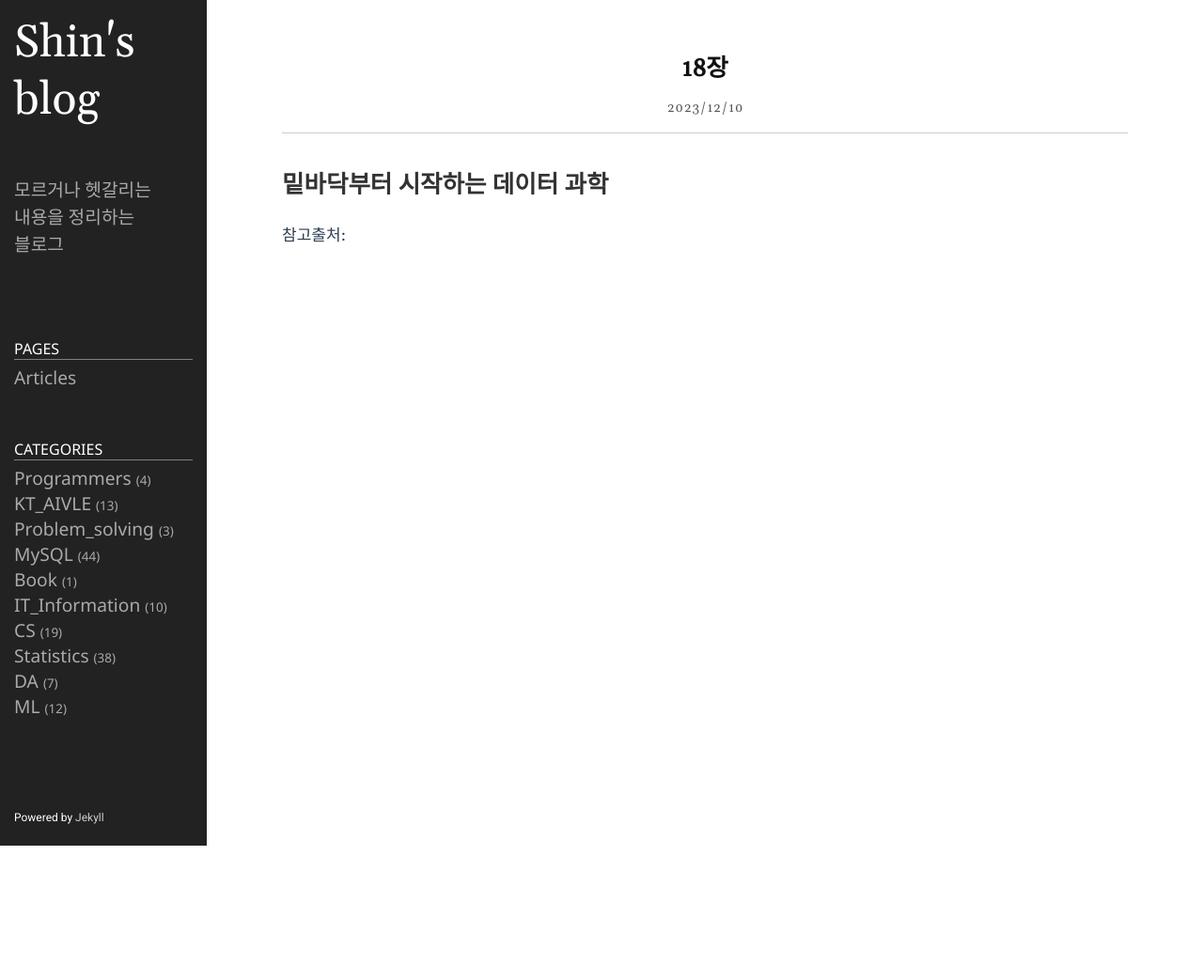
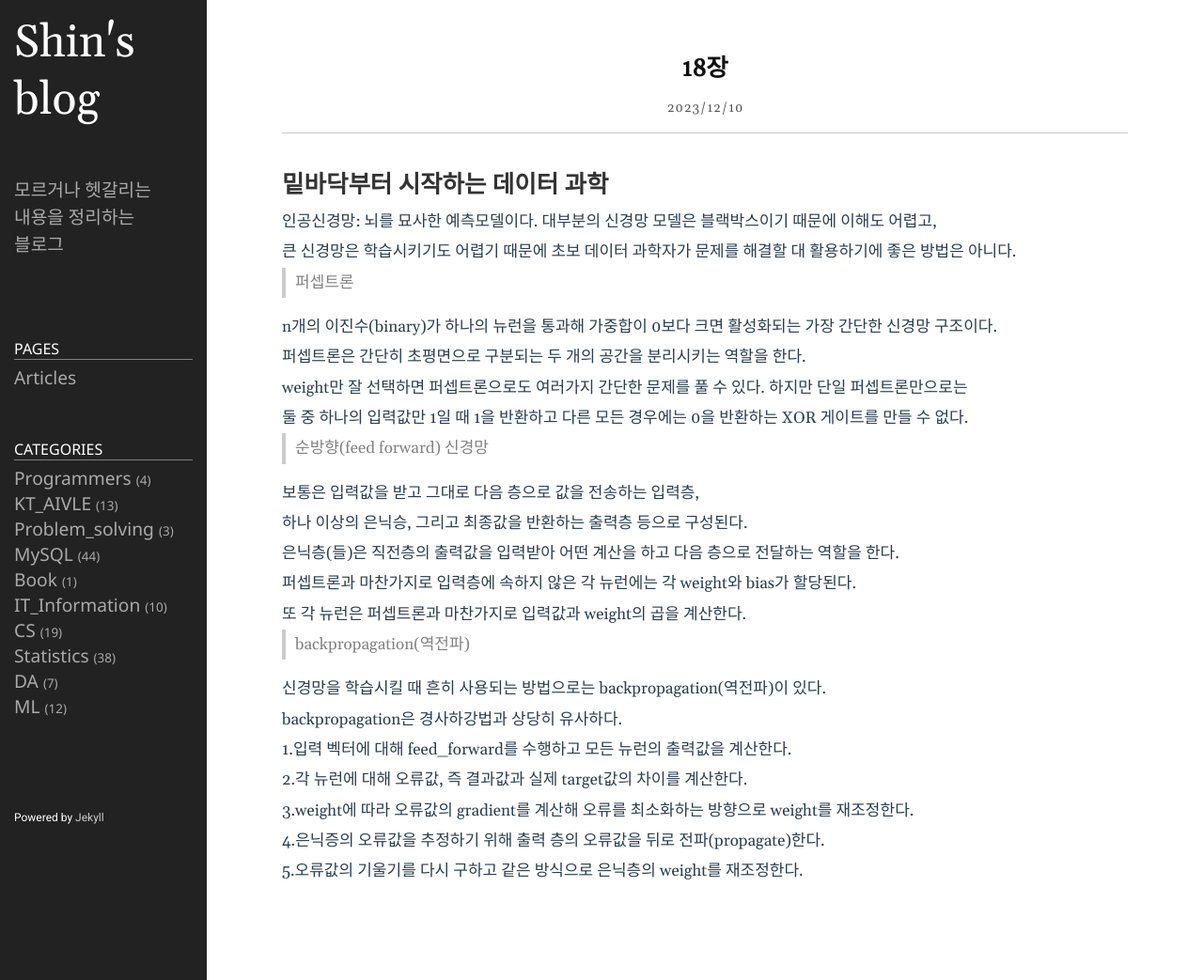
Before and after one commit to shina1221/shina1221.github.io, a Jekyll site: the page built from _posts/도서/밑바닥부터 시작하는 데이터 과학/2023-12-08-10-18장 신경망.markdown, in a window 1280 px wide. Shown: the whole page at 94% size. Built offline with Jekyll 4.4.1, drawn with Linux system fonts in a browser that asks for light colours; before the commit the page ends 900 px from its top, so only the background shows below that.

Commit message:
Update 2023-12-08-10-18장 신경망.markdown

```diff
--- a/_posts/도서/밑바닥부터 시작하는 데이터 과학/2023-12-08-10-18장 신경망.markdown
+++ b/_posts/도서/밑바닥부터 시작하는 데이터 과학/2023-12-08-10-18장 신경망.markdown
@@ -7,8 +7,32 @@ use_math: true
 ---
 # 밑바닥부터 시작하는 데이터 과학
 
->
+인공신경망: 뇌를 묘사한 예측모델이다. 대부분의 신경망 모델은 블랙박스이기 때문에 이해도 어렵고,
+큰 신경망은 학습시키기도 어렵기 때문에 초보 데이터 과학자가 문제를 해결할 대 활용하기에 좋은 방법은 아니다.
 
+> 퍼셉트론
 
+n개의 이진수(binary)가 하나의 뉴런을 통과해 가중합이 0보다 크면 활성화되는 가장 간단한 신경망 구조이다.
+퍼셉트론은 간단히 초평면으로 구분되는 두 개의 공간을 분리시키는 역할을 한다.
+weight만 잘 선택하면 퍼셉트론으로도 여러가지 간단한 문제를 풀 수 있다. 하지만 단일 퍼셉트론만으로는
+둘 중 하나의 입력값만 1일 때 1을 반환하고 다른 모든 경우에는 0을 반환하는 XOR 게이트를 만들 수 없다.
+<br>
 
-참고출처:
+> 순방향(feed forward) 신경망
+
+보통은 입력값을 받고 그대로 다음 층으로 값을 전송하는 입력층,
+하나 이상의 은닉승, 그리고 최종값을 반환하는 출력층 등으로 구성된다.
+은닉층(들)은 직전층의 출력값을 입력받아 어떤 계산을 하고 다음 층으로 전달하는 역할을 한다.
+퍼셉트론과 마찬가지로 입력층에 속하지 않은 각 뉴런에는 각 weight와 bias가 할당된다.
+또 각 뉴런은 퍼셉트론과 마찬가지로 입력값과 weight의 곱을 계산한다.
+<br>
+
+> backpropagation(역전파)
+
+신경망을 학습시킬 때 흔히 사용되는 방법으로는 backpropagation(역전파)이 있다.
+backpropagation은 경사하강법과 상당히 유사하다.
+1.입력 벡터에 대해 feed_forward를 수행하고 모든 뉴런의 출력값을 계산한다.
+2.각 뉴런에 대해 오류값, 즉 결과값과 실제 target값의 차이를 계산한다.
+3.weight에 따라 오류값의 gradient를 계산해 오류를 최소화하는 방향으로 weight를 재조정한다.
+4.은닉증의 오류값을 추정하기 위해 출력 층의 오류값을 뒤로 전파(propagate)한다.
+5.오류값의 기울기를 다시 구하고 같은 방식으로 은닉층의 weight를 재조정한다.
```
